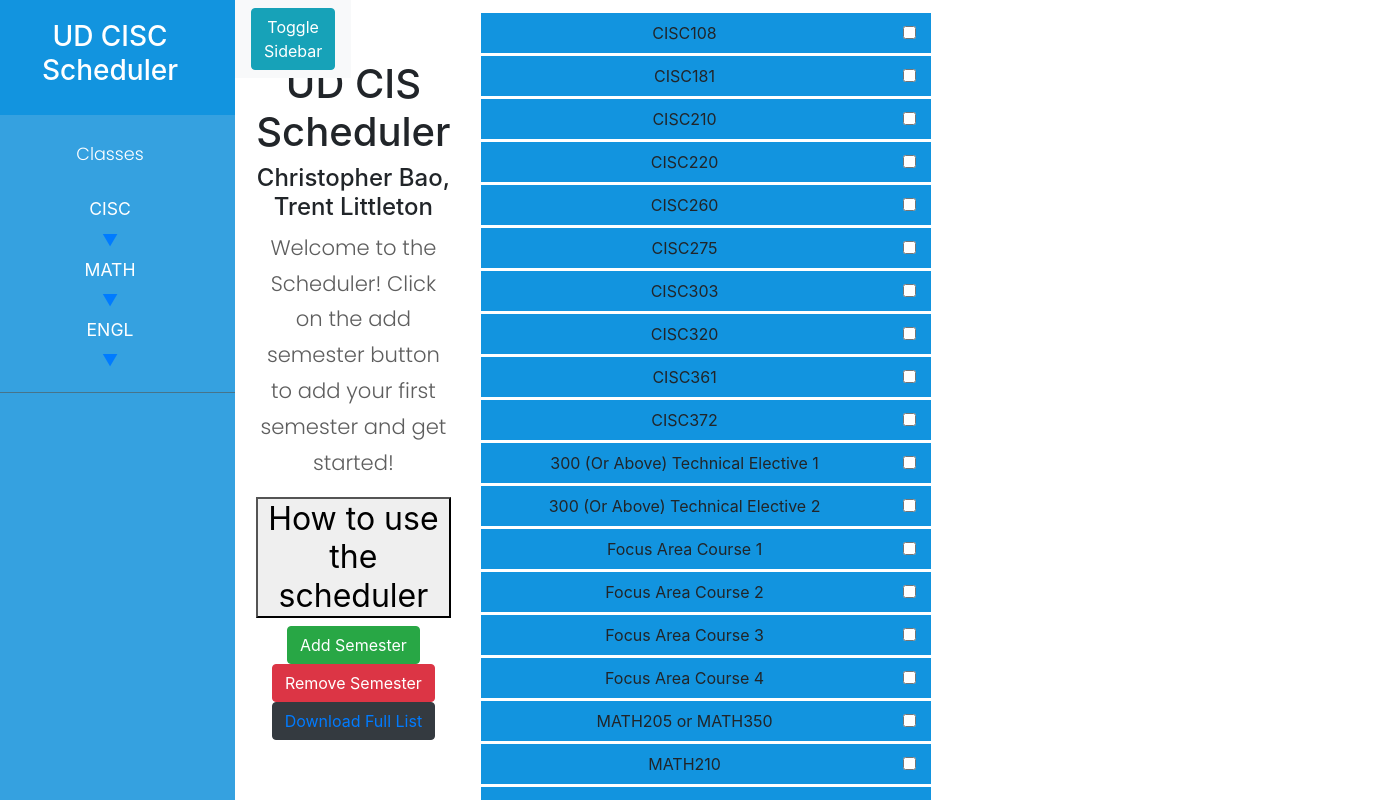
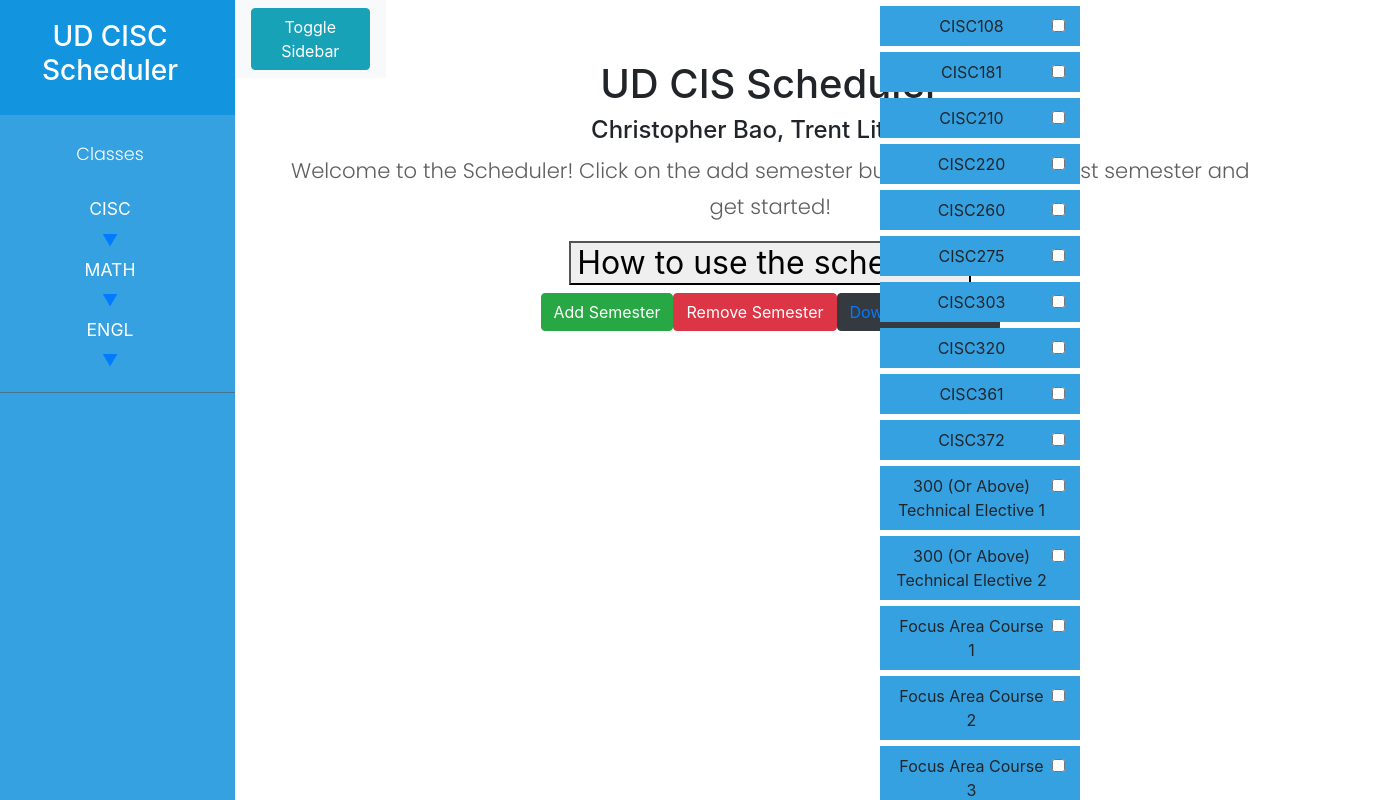
Before and after one commit to UD-CISC275-F21/ud-cis-scheduler-team-19, a React (Create React App) app: page / in a window 1280 px wide. Shown: the top 800 px of the page, 1381 px wide, since content can reach past the window. Built offline with nearby package versions, Linux system fonts and the light colour scheme.

Commit message:
css top right

```diff
--- a/src/components/RequirementChecker.tsx
+++ b/src/components/RequirementChecker.tsx
@@ -42,17 +42,18 @@ const Reqcheck: React.FunctionComponent = () => {
 // Styling
 const styles: { [key: string]: React.CSSProperties } = {
     container: {
-        width: 900,
-        margin: "10px auto",
-        columns: 1,
+        width: 400,
+        position: "fixed",
+        top: 0,
+        right: 0,
     },
     reqItem: {
         width: "50%",
         display: "flex",
         justifyContent: "space-between",
-        margin: "3px 0",
+        margin: "6px 0",
         padding: "8px 15px",
-        backgroundColor: "#1294df",
+        backgroundColor: "#35a1e0",
     },
     courseID: {
         width: "90%",
```
